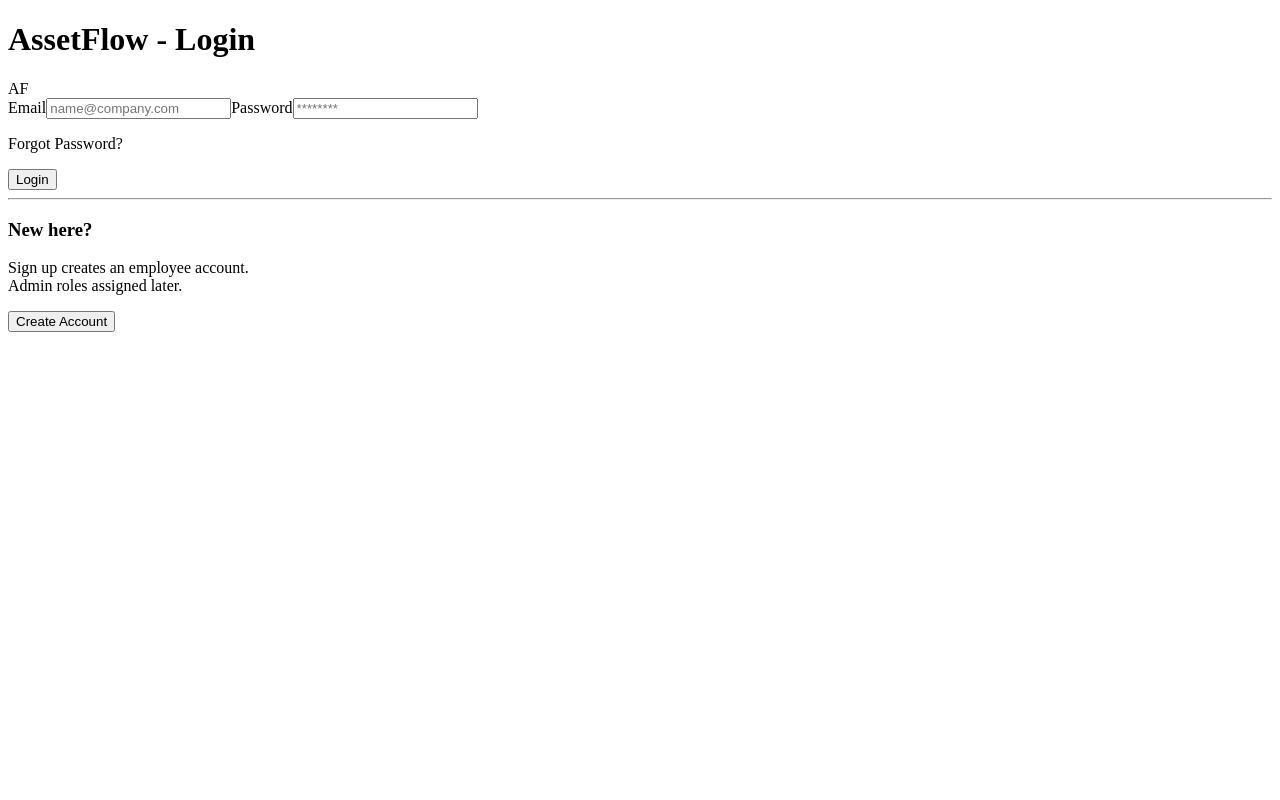
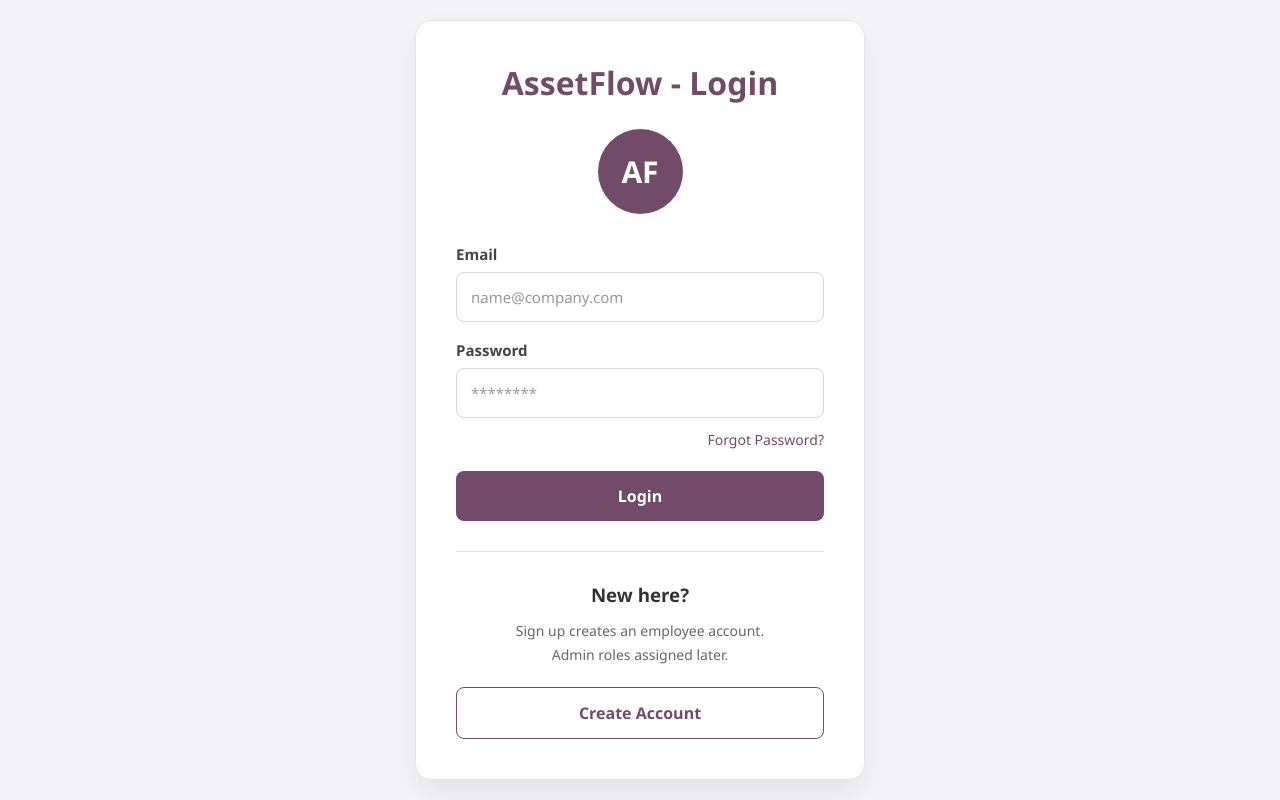
Before and after one commit to dalwadishrusti/AssetFlow-Enterprise-Asset-Resource-Management-System-Odoo-Hackathon, a React (Vite) app: page / in a window 1280 px wide. Built offline with nearby package versions, Linux system fonts and the light colour scheme.

Commit message:
Login page setup

```diff
--- /dev/null
+++ b/src/data/user.json
@@ -0,0 +1,32 @@
+[
+  {
+    "id": 1,
+    "name": "Admin User",
+    "email": "admin@assetflow.com",
+    "password": "admin123",
+    "role": "Admin",
+    "department": "Administration",
+    "phone": "9876543210",
+    "status": "Active"
+  },
+  {
+    "id": 2,
+    "name": "Rahul Sharma",
+    "email": "rahul@assetflow.com",
+    "password": "rahul123",
+    "role": "Asset Manager",
+    "department": "IT",
+    "phone": "9876543201",
+    "status": "Active"
+  },
+  {
+    "id": 3,
+    "name": "Amit Kumar",
+    "email": "employee@assetflow.com",
+    "password": "employee123",
+    "role": "Employee",
+    "department": "Finance",
+    "phone": "9876543202",
+    "status": "Active"
+  }
+]
--- /dev/null
+++ b/src/pages/CSS/Login.css
@@ -0,0 +1,250 @@
+/* ---------- Reset ---------- */
+
+* {
+    margin: 0;
+    padding: 0;
+    box-sizing: border-box;
+    font-family: "Segoe UI", Tahoma, Geneva, Verdana, sans-serif;
+}
+
+html,
+body,
+#root {
+    width: 100%;
+    height: 100%;
+}
+
+/* ---------- Page ---------- */
+
+.container {
+    width: 100%;
+    min-height: 100vh;
+
+    display: flex;
+    justify-content: center;
+    align-items: center;
+
+    background: #f5f5f7;
+    padding: 20px;
+}
+
+/* ---------- Card ---------- */
+
+.card {
+    width: 450px;
+    max-width: 100%;
+
+    background: #ffffff;
+
+    padding: 40px;
+
+    border-radius: 16px;
+
+    border: 1px solid #e5e5e5;
+
+    box-shadow: 0 12px 30px rgba(0, 0, 0, 0.08);
+}
+
+/* ---------- Heading ---------- */
+
+.card h1 {
+    text-align: center;
+
+    color: #714B67;
+
+    font-size: 32px;
+
+    margin-bottom: 25px;
+
+    font-weight: 700;
+}
+
+/* ---------- Logo ---------- */
+
+.logo {
+    width: 85px;
+    height: 85px;
+
+    margin: 0 auto 30px;
+
+    border-radius: 50%;
+
+    background: #714B67;
+
+    color: white;
+
+    display: flex;
+    justify-content: center;
+    align-items: center;
+
+    font-size: 30px;
+
+    font-weight: bold;
+}
+
+/* ---------- Form ---------- */
+
+form {
+    width: 100%;
+}
+
+label {
+    display: block;
+
+    margin-top: 18px;
+    margin-bottom: 8px;
+
+    color: #444;
+
+    font-size: 15px;
+
+    font-weight: 600;
+}
+
+input {
+    width: 100%;
+
+    padding: 14px;
+
+    border: 1px solid #d7d7d7;
+
+    border-radius: 8px;
+
+    outline: none;
+
+    font-size: 15px;
+
+    transition: .3s;
+}
+
+input::placeholder {
+    color: #999;
+}
+
+input:focus {
+    border-color: #714B67;
+
+    box-shadow: 0 0 0 3px rgba(113, 75, 103, .15);
+}
+
+/* ---------- Forgot Password ---------- */
+
+form p {
+    margin-top: 12px;
+
+    margin-bottom: 22px;
+
+    text-align: right;
+
+    color: #714B67;
+
+    cursor: pointer;
+
+    font-size: 14px;
+}
+
+form p:hover {
+    text-decoration: underline;
+}
+
+/* ---------- Buttons ---------- */
+
+button {
+    width: 100%;
+
+    padding: 14px;
+
+    border: none;
+
+    border-radius: 8px;
+
+    background: #714B67;
+
+    color: white;
+
+    font-size: 16px;
+
+    font-weight: 600;
+
+    cursor: pointer;
+
+    transition: .3s;
+}
+
+button:hover {
+    background: #5f3f57;
+}
+
+/* ---------- Divider ---------- */
+
+hr {
+    margin: 30px 0;
+
+    border: none;
+
+    border-top: 1px solid #e5e5e5;
+}
+
+/* ---------- Bottom Section ---------- */
+
+.card h3 {
+    text-align: center;
+
+    color: #333;
+
+    margin-bottom: 12px;
+}
+
+.card > p {
+    text-align: center;
+
+    color: #666;
+
+    font-size: 14px;
+
+    line-height: 24px;
+
+    margin-bottom: 20px;
+}
+
+/* ---------- Secondary Button ---------- */
+
+.card > button {
+    background: white;
+
+    color: #714B67;
+
+    border: 1px solid #714B67;
+}
+
+.card > button:hover {
+    background: #714B67;
+
+    color: white;
+}
+
+/* ---------- Responsive ---------- */
+
+@media (max-width: 500px) {
+
+    .card {
+
+        width: 100%;
+
+        padding: 30px 20px;
+    }
+
+    .card h1 {
+
+        font-size: 26px;
+    }
+
+    .logo {
+
+        width: 70px;
+        height: 70px;
+
+        font-size: 24px;
+    }
+
+}
--- a/src/pages/Login.jsx
+++ b/src/pages/Login.jsx
@@ -1,7 +1,113 @@
 import { useState } from "react";
+import "./CSS/Login.css";
+import users from "../data/user.json";
 
 function Login() {
   const [login, setLogin] = useState(true);
+  const [email, setEmail] = useState("");
+  const [password, setPassword] = useState("");
+
+  const [fullName, setFullName] = useState("");
+  const [signupEmail, setSignupEmail] = useState("");
+  const [signupPassword, setSignupPassword] = useState("");
+  const [confirmPassword, setConfirmPassword] = useState("");
+
+  const handleLogin = (e) => {
+
+    e.preventDefault();
+
+    const localUsers =
+      JSON.parse(localStorage.getItem("users")) || [];
+
+    const allUsers = [...users, ...localUsers];
+
+    const user = allUsers.find(
+      (u) =>
+        u.email === email &&
+        u.password === password
+    );
+
+    if (user) {
+
+      alert("Welcome " + user.name);
+
+    }
+    else {
+
+      alert("Invalid Email or Password");
+
+    }
+
+  };
+
+  const handleSignup = (e) => {
+    e.preventDefault();
+
+    // Check empty fields
+    if (
+      fullName === "" ||
+      signupEmail === "" ||
+      signupPassword === "" ||
+      confirmPassword === ""
+    ) {
+      alert("Please fill all fields.");
+      return;
+    }
+
+    // Passwords match?
+    if (signupPassword !== confirmPassword) {
+      alert("Passwords do not match.");
+      return;
+    }
+
+    // Get users already stored in localStorage
+    const localUsers =
+      JSON.parse(localStorage.getItem("users")) || [];
+
+    // Combine demo users + local users
+    const allUsers = [...users, ...localUsers];
+
+    // Check if email already exists
+    const existingUser = allUsers.find(
+      (user) => user.email === signupEmail
+    );
+
+    if (existingUser) {
+      alert("Email already exists.");
+      return;
+    }
+
+    // Create new user
+    const newUser = {
+      id: allUsers.length + 1,
+      name: fullName,
+      email: signupEmail,
+      password: signupPassword,
+      role: "Employee",
+      department: "Not Assigned",
+      phone: "",
+      status: "Active"
+    };
+
+    // Save only the new users in localStorage
+    localUsers.push(newUser);
+
+    localStorage.setItem(
+      "users",
+      JSON.stringify(localUsers)
+    );
+
+    alert("Account created successfully!");
+
+    // Clear form
+    setFullName("");
+    setSignupEmail("");
+    setSignupPassword("");
+    setConfirmPassword("");
+
+    // Return to login page
+    setLogin(true);
+  };
 
   return (
     <div className="container">
@@ -13,13 +119,15 @@ function Login() {
 
           <div className="logo">AF</div>
 
-          <form>
+          <form onSubmit={handleLogin}>
 
             <label>Email</label>
 
             <input
               type="email"
               placeholder="name@company.com"
+              value={email}
+              onChange={(e) => setEmail(e.target.value)}
             />
 
             <label>Password</label>
@@ -27,6 +135,8 @@ function Login() {
             <input
               type="password"
               placeholder="********"
+              value={password}
+              onChange={(e) => setPassword(e.target.value)}
             />
 
             <p>Forgot Password?</p>
@@ -61,13 +171,15 @@ function Login() {
 
           <div className="logo">AF</div>
 
-          <form>
+          <form onSubmit={handleSignup}>
 
             <label>Full Name</label>
 
             <input
               type="text"
               placeholder="Enter your full name"
+              value={fullName}
+              onChange={(e) => setFullName(e.target.value)}
             />
 
             <label>Email</label>
@@ -75,6 +187,8 @@ function Login() {
             <input
               type="email"
               placeholder="name@company.com"
+              value={signupEmail}
+              onChange={(e) => setSignupEmail(e.target.value)}
             />
 
             <label>Password</label>
@@ -82,6 +196,8 @@ function Login() {
             <input
               type="password"
               placeholder="Create Password"
+              value={signupPassword}
+              onChange={(e) => setSignupPassword(e.target.value)}
             />
 
             <label>Confirm Password</label>
@@ -89,8 +205,9 @@ function Login() {
             <input
               type="password"
               placeholder="Confirm Password"
+              value={confirmPassword}
+              onChange={(e) => setConfirmPassword(e.target.value)}
             />
-
             <button type="submit">
               Create Account
             </button>
```
